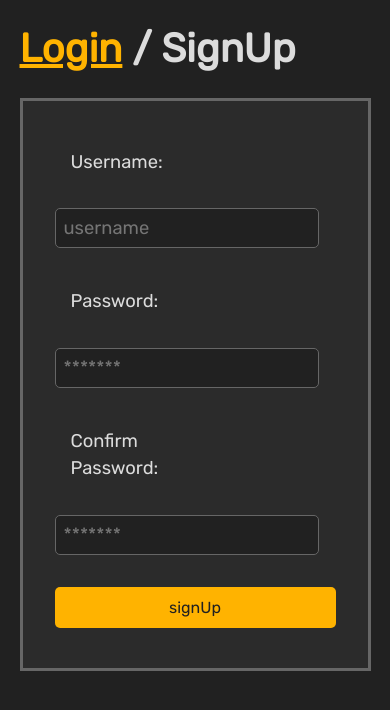
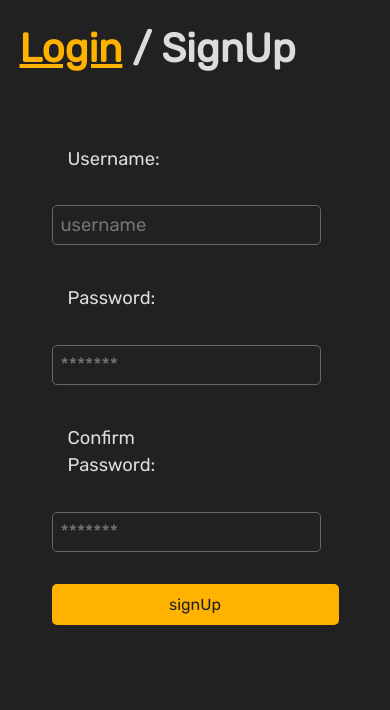
Before and after one commit to myNameArnav/yamlVideoEditor, a Flask app: page /signUp in a window 390 px wide. Shown: the top 710 px of the page. Run offline with Flask 2, Linux system fonts and the light colour scheme.

Commit message:
removed border

```diff
--- a/static/css/signUp.css
+++ b/static/css/signUp.css
@@ -16,9 +16,9 @@ form {
     grid-template-rows: auto auto auto;
     grid-gap: 1rem;
     /* margin: auto; */
-    background-color: var(--accent-bg);
+    /* background-color: var(--accent-bg); */
     padding: 5rem;
-    border: solid var(--border);
+    /* border: solid var(--border); */
 }
 
 form label {
@@ -52,9 +52,9 @@ form input[type=submit] {
         grid-template-rows: auto auto auto auto auto auto;
         /* grid-gap: 1rem; */
         /* margin: auto; */
-        background-color: var(--accent-bg);
+        /* background-color: var(--accent-bg); */
         padding: 2rem;
-        border: solid var(--border);
+        /* border: solid var(--border); */
     }
 
     .username {
```
